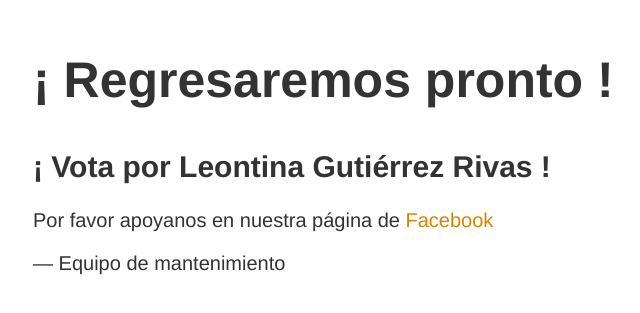
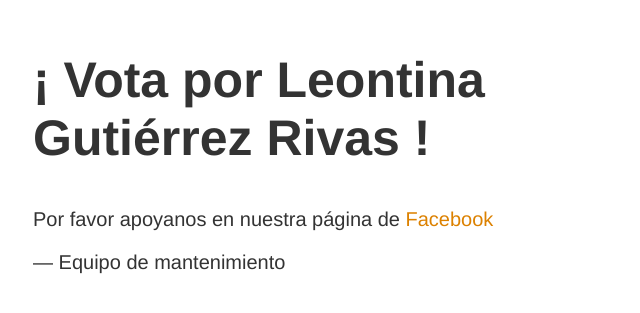
Before and after one commit to wbustos1/leontina, a plain HTML site: page index.html in a window 1280 px wide. Shown: the part 149-462 px from the top of the page, without its empty margins (282-922 px from the left). Drawn offline with Linux system fonts and the light colour scheme.

Commit message:
Update index.html

```diff
--- a/index.html
+++ b/index.html
@@ -31,8 +31,7 @@
 </style>
 
 <article>
-  <h1>¡ Regresaremos pronto !</h1>
-  <h2>¡ Vota por Leontina Gutiérrez Rivas !</h2>
+  <h1>¡ Vota por Leontina Gutiérrez Rivas !</h1>
   <div>
     <p>
       Por favor apoyanos en nuestra página de
```
